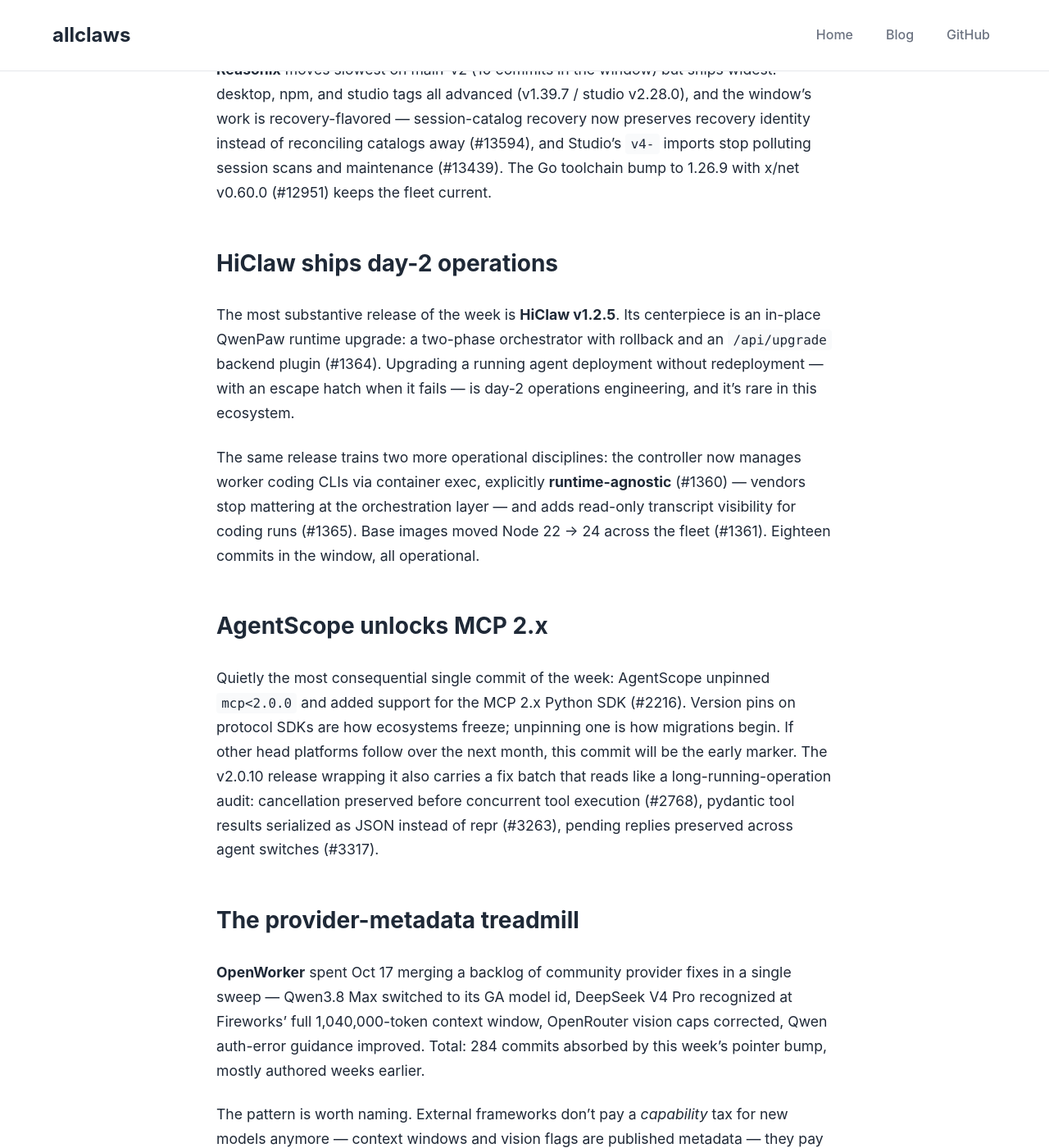
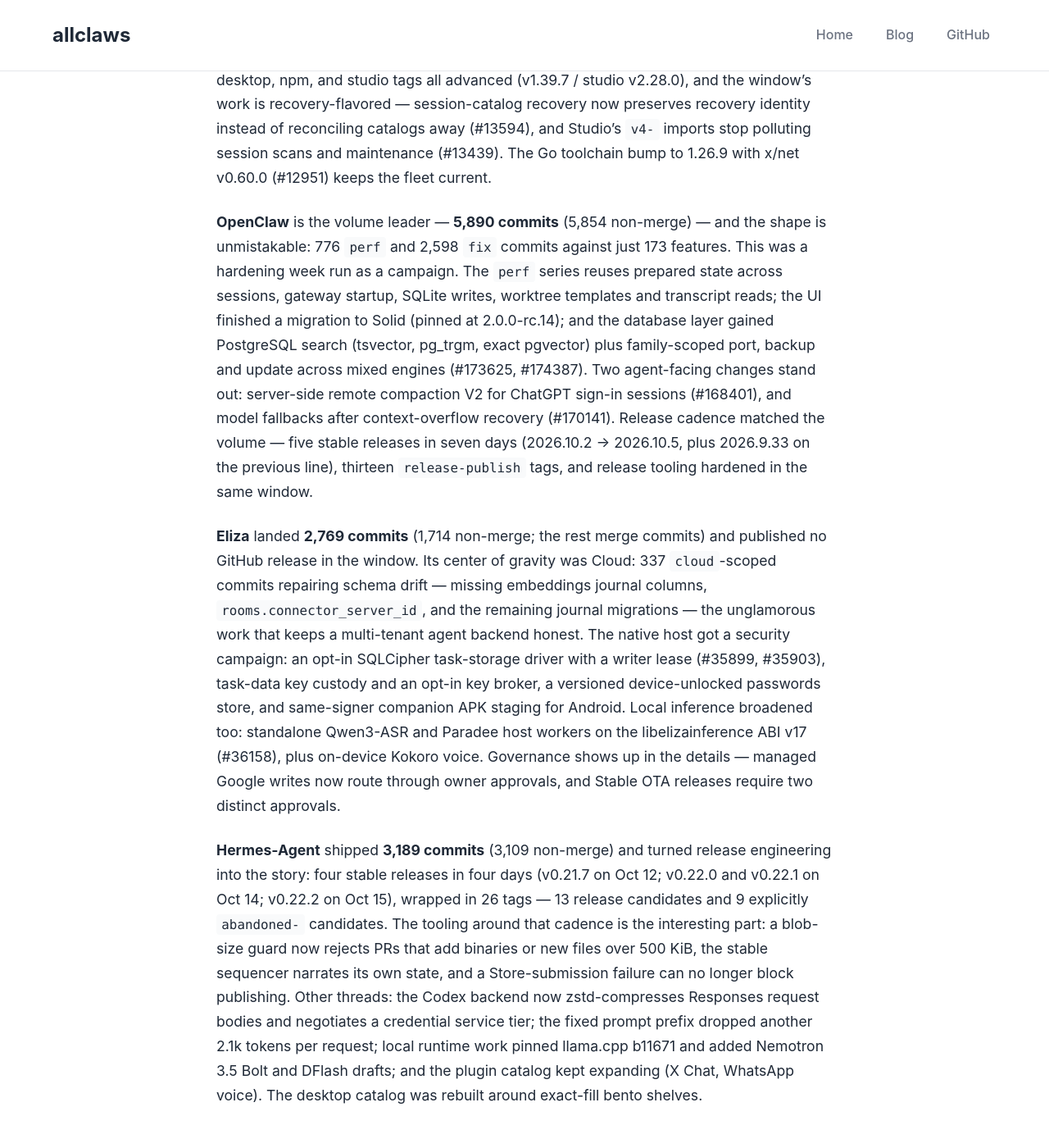
Before and after one commit to dz3ai/allclaws, a Jekyll site: the page built from _posts/2026-10-18-weekly-highlights-oct-week3.md, in a window 1280 px wide and 1400 px high, scrolled down 3268 px. Shown: the whole window at 82% size. Built offline with Jekyll 4.4.1, drawn with Linux system fonts in a browser that asks for light colours; some of the changed text lies outside the part shown.

Commit message:
post: complete Oct 12–18 holdouts — OpenClaw/Eliza/Hermes via API
All six deferred submodules now have their week covered. OpenClaw
(5,890 commits), Eliza (2,769), and Hermes (3,189) were read through
the GitHub commits/releases/tags API after long fetches failed on the
throttled link; working-tree pointers remain at September pins.

```diff
--- a/_posts/2026-10-18-weekly-highlights-oct-week3.md
+++ b/_posts/2026-10-18-weekly-highlights-oct-week3.md
@@ -4,12 +4,12 @@
 date: 2026-10-18 21:00:00 +0800
 author: Danny Zeng
 categories: [Weekly Update]
-tags: [weekly-highlights, releases, hiclaw, agentscope, nanoclaw, browser-use, openworker, agent-zero, goclaw, copilot-cli, mcp, zeroclaw, openhuman, reasonix]
+tags: [weekly-highlights, releases, hiclaw, agentscope, nanoclaw, browser-use, openworker, agent-zero, goclaw, copilot-cli, mcp, zeroclaw, openhuman, reasonix, openclaw, eliza, hermes-agent]
 ---
 
 Twenty-three of the twenty-nine tracked submodules synced this week across three fetch passes — and the window they reveal has a clear shape. October's monthly report named **cadence** as the ecosystem's operating doctrine. This week adds the second half of that sentence: cadence is only survivable if the *operations around it* are engineered too. Call it the operations week.
 
-The window covers **Oct 12–18**. The synced cohort absorbed **~4,400 upstream commits** since the Oct 6 pins, including a 775-commit week from the heavyweight cohort (Codex 223, Dify 236, PraisonAI 163, NanoBot 103). Six more — OpenClaw, Eliza, Hermes, ZeroClaw, Reasonix, OpenHuman — stayed unfetchable in the main passes, but an Oct 18 evening retry pulled remote history for three of them, and their week is covered below. OpenClaw, Eliza and Hermes remain at their September pins. Counts reflect the synced cohort unless marked otherwise.
+The window covers **Oct 12–18**. The synced cohort absorbed **~4,400 upstream commits** since the Oct 6 pins, including a 775-commit week from the heavyweight cohort (Codex 223, Dify 236, PraisonAI 163, NanoBot 103). Six more — OpenClaw, Eliza, Hermes, ZeroClaw, Reasonix, OpenHuman — stayed unfetchable in the main passes. A retry pulled remote history for three, and a follow-up metadata pass covered the remaining three; all six are covered below. Their working-tree pointers still sit at their September pins. Counts reflect the synced cohort unless marked otherwise.
 
 ---
 
@@ -32,15 +32,21 @@
 
 NanoClaw's v2026.10.0 stable technically predates the window (tagged Oct 9), but it closes a story this column has followed since September: the repo migrated from semver to CalVer (rc.1/rc.2 in early October) and v2026.10.0 is the first *production* artifact on the new scheme. Version-number-as-infrastructure, shipped.
 
-## The stragglers surface: ZeroClaw, OpenHuman, Reasonix
+## The stragglers surface: all six holdouts
 
-An evening retry pass on Oct 18 finally pulled remote history for three of the six holdouts — read-only, working-tree pointers untouched, but enough to read their week.
+Two read-only passes finally covered all six holdouts — a remote-history fetch for three, then GitHub commit, release and tag metadata for the other three. Working-tree pointers stay at their September pins, but their week is readable.
 
 **ZeroClaw** had been the quietest of the cohort and posted the sharpest window (70 commits): the **WASM plugin host now ships in supported release artifacts** (#11347) — plugins as a sandboxed, portable runtime target — and `zeroclaw plugin update` lands with *verified replacement* (#11262), supply-chain discipline applied to its own extension mechanism. Two commits read like one idea applied twice: effort-aware local/cloud routing (#11516) sends work to the cheapest capable tier, and mid-turn steering is now delivered at the next step instead of after the final answer (#11725) — correction arriving while it can still matter. No tag since v0.8.5, but the v0.8.6 version bump is already committed (#11835).
 
 **OpenHuman** is the week's volume shock: **4,100+ non-merge commits in the window** (20,390 absorbed since the September pin), and almost all of it is one campaign — storage. A storage layout module with v1→v2 migration, archive and storage controllers, configurable backend selection, and layout status reporting landed as a sequence; profile credentials migrated into encrypted storage (#8069); a bypass ratchet (#7520) keeps the migration from silently regressing; MCP embed teardown followed (#7521). Releases v0.64.0 → v0.64.10. Treating storage layout as a versioned, migrated, status-reported product surface is infrastructure doctrine most platforms never reach.
 
 **Reasonix** moves slowest on main-v2 (10 commits in the window) but ships widest: desktop, npm, and studio tags all advanced (v1.39.7 / studio v2.28.0), and the window's work is recovery-flavored — session-catalog recovery now preserves recovery identity instead of reconciling catalogs away (#13594), and Studio's `v4-` imports stop polluting session scans and maintenance (#13439). The Go toolchain bump to 1.26.9 with x/net v0.60.0 (#12951) keeps the fleet current.
+
+**OpenClaw** is the volume leader — **5,890 commits** (5,854 non-merge) — and the shape is unmistakable: 776 `perf` and 2,598 `fix` commits against just 173 features. This was a hardening week run as a campaign. The `perf` series reuses prepared state across sessions, gateway startup, SQLite writes, worktree templates and transcript reads; the UI finished a migration to Solid (pinned at 2.0.0-rc.14); and the database layer gained PostgreSQL search (tsvector, pg_trgm, exact pgvector) plus family-scoped port, backup and update across mixed engines (#173625, #174387). Two agent-facing changes stand out: server-side remote compaction V2 for ChatGPT sign-in sessions (#168401), and model fallbacks after context-overflow recovery (#170141). Release cadence matched the volume — five stable releases in seven days (2026.10.2 → 2026.10.5, plus 2026.9.33 on the previous line), thirteen `release-publish` tags, and release tooling hardened in the same window.
+
+**Eliza** landed **2,769 commits** (1,714 non-merge; the rest merge commits) and published no GitHub release in the window. Its center of gravity was Cloud: 337 `cloud`-scoped commits repairing schema drift — missing embeddings journal columns, `rooms.connector_server_id`, and the remaining journal migrations — the unglamorous work that keeps a multi-tenant agent backend honest. The native host got a security campaign: an opt-in SQLCipher task-storage driver with a writer lease (#35899, #35903), task-data key custody and an opt-in key broker, a versioned device-unlocked passwords store, and same-signer companion APK staging for Android. Local inference broadened too: standalone Qwen3-ASR and Paradee host workers on the libelizainference ABI v17 (#36158), plus on-device Kokoro voice. Governance shows up in the details — managed Google writes now route through owner approvals, and Stable OTA releases require two distinct approvals.
+
+**Hermes-Agent** shipped **3,189 commits** (3,109 non-merge) and turned release engineering into the story: four stable releases in four days (v0.21.7 on Oct 12; v0.22.0 and v0.22.1 on Oct 14; v0.22.2 on Oct 15), wrapped in 26 tags — 13 release candidates and 9 explicitly `abandoned-` candidates. The tooling around that cadence is the interesting part: a blob-size guard now rejects PRs that add binaries or new files over 500 KiB, the stable sequencer narrates its own state, and a Store-submission failure can no longer block publishing. Other threads: the Codex backend now zstd-compresses Responses request bodies and negotiates a credential service tier; the fixed prompt prefix dropped another 2.1k tokens per request; local runtime work pinned llama.cpp b11671 and added Nemotron 3.5 Bolt and DFlash drafts; and the plugin catalog kept expanding (X Chat, WhatsApp voice). The desktop catalog was rebuilt around exact-fill bento shelves.
 
 ## HiClaw ships day-2 operations
 
@@ -66,7 +72,7 @@
 
 ## Sync notes
 
-Twenty-three of twenty-nine submodules synced across three fetch passes over ~3.5 hours on a throttled link (~20 KiB/s at best). An evening retry on Oct 18 then fetched *remote history only* for three of the six holdouts — **ZeroClaw, OpenHuman, Reasonix** — with pointers left at their September pins; their week is covered above from those remote logs. **OpenClaw, Eliza, Hermes** remain unfetchable, their deltas still too large for 15-minute fetch budgets; their story rolls into next week. Per-project reports live in [docs/reports](https://github.com/dz3ai/allclaws/tree/main/docs/reports); status in [docs/PROJECT_STATUS.md](https://github.com/dz3ai/allclaws/blob/main/docs/PROJECT_STATUS.md).
+Twenty-three of twenty-nine submodules synced across three fetch passes over ~3.5 hours on a throttled link (~20 KiB/s at best). A retry then fetched *remote history only* for three of the six holdouts — **ZeroClaw, OpenHuman, Reasonix** — with pointers left at their September pins. The remaining three — **OpenClaw, Eliza, Hermes** — were read through the GitHub commits, releases and tags API in a Nov 5 backfill: their windows (5,890 / 2,769 / 3,189 commits) are far past what this link can clone — a four-hour full fetch stalled at 17 MiB, a filtered retry was reset mid-pack, and Eliza and Hermes refused to connect — but commit metadata is enough to tell the week. All six pointers remain at their September pins; advancing them stays queued for a higher-bandwidth window. Per-project reports live in [docs/reports](https://github.com/dz3ai/allclaws/tree/main/docs/reports); status in [docs/PROJECT_STATUS.md](https://github.com/dz3ai/allclaws/blob/main/docs/PROJECT_STATUS.md).
 
 ## Stay Updated
 
@@ -74,4 +80,4 @@
 
 ---
 
-*Methodology: 29 AI agent platforms tracked as git submodules. This week 23 synced successfully (15 pointers advanced, 8 already current); for ZeroClaw, OpenHuman and Reasonix, highlights come from remote-branch logs fetched after the sync (pointers unchanged at their September pins; counts measured against those pins). Highlights drawn from remote-branch logs Oct 12–18 and release tags. Commit counts are upstream-only, bot commits discounted where identifiable.*
+*Methodology: 29 AI agent platforms tracked as git submodules. This week 23 synced successfully (15 pointers advanced, 8 already current); for ZeroClaw, OpenHuman and Reasonix, highlights come from remote-branch logs fetched after the sync (pointers unchanged at their September pins; counts measured against those pins). For OpenClaw, Eliza and Hermes, counts and highlights come from the GitHub commits, releases and tags API over the same window; no working tree was moved. Highlights drawn from remote-branch logs, API commit metadata, and release/tag data Oct 12–18. Commit counts are upstream-only, bot commits discounted where identifiable; API counts are total commits, with non-merge totals noted where relevant.*
```
Also changed, not shown: docs/PROJECT_STATUS.md (+6 -5 lines).
